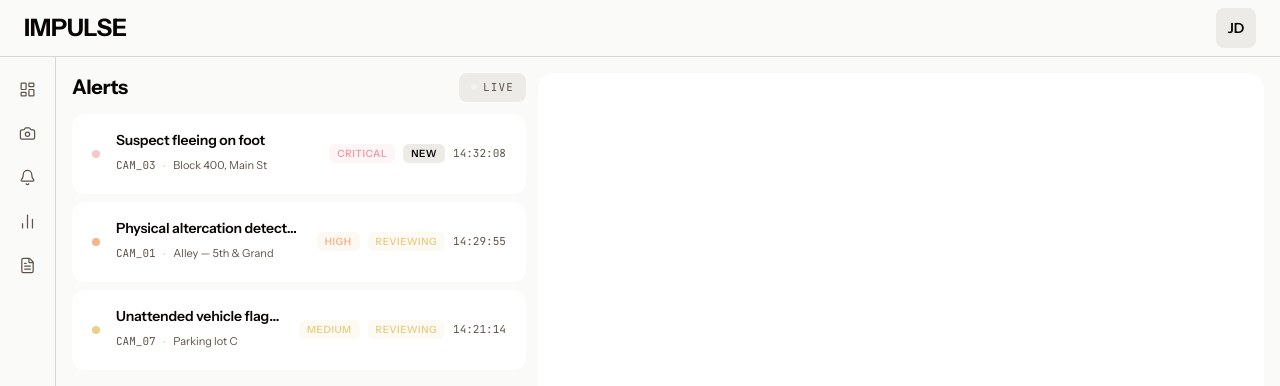
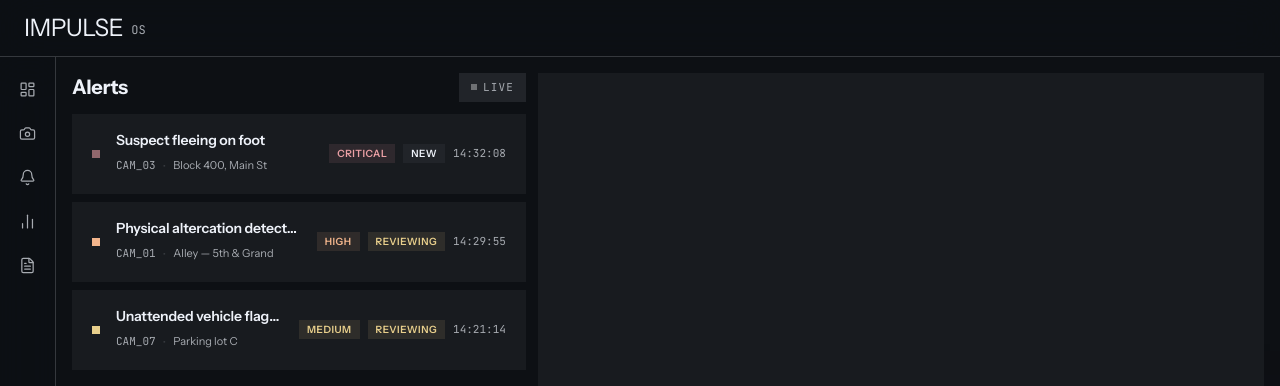
Before and after one commit to MarcDasilva/LAHacks2026, a Next.js app in the folder dashboard/: page /alerts in a window 1280 px wide. Shown: the top 386 px of the page. Built offline with nearby package versions, Linux system fonts and the light colour scheme; no server answers; a web font is replaced by a local one.

Commit message:
dark mode proper

```diff
--- a/dashboard/app/(app)/layout.tsx
+++ b/dashboard/app/(app)/layout.tsx
@@ -1,10 +1,12 @@
 import Navbar from "../components/Navbar";
+import DashboardThemeScope from "../components/DashboardThemeScope";
 
 export default function AppLayout({ children }: { children: React.ReactNode }) {
   return (
-    <>
+    <div className="dashboard-shell">
+      <DashboardThemeScope />
       <Navbar />
       <div className="pt-[57px] pl-14 h-screen overflow-hidden">{children}</div>
-    </>
+    </div>
   );
 }
--- a/dashboard/app/components/CameraFrameViewer.tsx
+++ b/dashboard/app/components/CameraFrameViewer.tsx
@@ -316,12 +316,12 @@ export default function CameraFrameViewer({
         </div>
       )}
 
-      <div className="absolute right-3 bottom-3 flex items-center gap-1.5 rounded-[8px] bg-black/40 px-2 py-1 backdrop-blur-sm">
-        <span className={`h-1.5 w-1.5 rounded-full ${senderOnline ? "bg-white/60" : "bg-[oklch(0.78_0.09_15)]"} ${senderOnline ? "animate-pulse" : ""}`} />
+      <div className="absolute right-3 bottom-3 flex items-center gap-1.5 bg-black/40 px-2 py-1 backdrop-blur-sm">
+        <span className={`h-1.5 w-1.5 ${senderOnline ? "bg-white/60" : "bg-[oklch(0.78_0.09_15)]"} ${senderOnline ? "animate-pulse" : ""}`} />
         <span className="text-[10px] text-white font-mono uppercase tracking-widest">{statusLabel}</span>
       </div>
 
-      <div className="absolute left-3 bottom-3 rounded-[8px] bg-black/40 px-2 py-1 backdrop-blur-sm">
+      <div className="absolute left-3 bottom-3 bg-black/40 px-2 py-1 backdrop-blur-sm">
         <span className="text-[10px] text-white/70 font-mono">
           {lastFrameAtLabel ? `last frame ${lastFrameAtLabel}` : `room ${roomId}`}
         </span>
--- /dev/null
+++ b/dashboard/app/components/DashboardThemeScope.tsx
@@ -0,0 +1,18 @@
+"use client";
+
+import { useEffect } from "react";
+
+export default function DashboardThemeScope() {
+  useEffect(() => {
+    const root = document.documentElement;
+    root.dataset.theme = "dark";
+    root.classList.add("dark");
+
+    return () => {
+      root.dataset.theme = "light";
+      root.classList.remove("dark");
+    };
+  }, []);
+
+  return null;
+}
--- a/dashboard/app/components/Navbar.tsx
+++ b/dashboard/app/components/Navbar.tsx
@@ -15,13 +15,15 @@ export default function Navbar() {
   return (
     <>
       {/* Top bar */}
-      <nav className="fixed top-0 left-0 right-0 z-50 flex items-center justify-between px-6 h-[57px] bg-[var(--background)]/80 backdrop-blur-xl border-b border-[var(--border)]">
-        <Link href="/" className="text-[var(--foreground)] font-bold text-2xl tracking-[-0.01em] uppercase hover:opacity-80 transition-opacity">
-          IMPULSE
+      <nav className="fixed top-0 left-0 right-0 z-50 flex items-center px-6 h-[57px] bg-[var(--background)]/80 backdrop-blur-xl border-b border-[var(--border)]">
+        <Link href="/" className="flex items-center gap-2 group hover:opacity-80 transition-opacity">
+          <span className="font-display tracking-tight text-2xl">
+            IMPULSE
+          </span>
+          <span className="text-[var(--muted-foreground)] font-mono text-xs mt-1">
+            OS
+          </span>
         </Link>
-        <button className="w-10 h-10 rounded-[8px] bg-[var(--muted)] flex items-center justify-center text-sm font-semibold text-[var(--foreground)] hover:bg-[var(--border)] transition-colors">
-          JD
-        </button>
       </nav>
 
       {/* Left sidebar */}
@@ -31,7 +33,7 @@ export default function Navbar() {
             key={label}
             href={href}
             title={label}
-            className="flex items-center justify-center w-10 h-10 rounded-[8px] text-[var(--muted-foreground)] hover:text-[var(--foreground)] hover:bg-[var(--muted)] transition-colors"
+            className="flex items-center justify-center w-10 h-10 text-[var(--muted-foreground)] hover:text-[var(--foreground)] hover:bg-[var(--muted)] transition-colors"
           >
             <Icon size={17} strokeWidth={1.75} />
           </a>
--- a/dashboard/app/components/ui/PointCloudViewer.tsx
+++ b/dashboard/app/components/ui/PointCloudViewer.tsx
@@ -254,7 +254,7 @@ export function PointCloudViewer({
   }, [url, bridgeUrl, sessionId, pointSizeFactor]);
 
   return (
-    <div ref={containerRef} className="absolute inset-0 rounded-[14px] overflow-hidden">
+    <div ref={containerRef} className="absolute inset-0 overflow-hidden">
       <div className="absolute bottom-3 right-3 z-10 text-[10px] text-[var(--muted-foreground)] font-mono">
         {status === "loading" && "loading…"}
         {status === "ready" && `${pointCount.toLocaleString()} pts · drag · scroll`}
--- a/dashboard/app/globals.css
+++ b/dashboard/app/globals.css
@@ -28,7 +28,7 @@
   --chart-3: oklch(0.55 0.02 60);
   --chart-4: oklch(0.70 0.02 60);
   --chart-5: oklch(0.85 0.01 60);
-  --radius: 0.25rem;
+  --radius: 0;
   --sidebar: oklch(0.985 0 0);
   --sidebar-foreground: oklch(0.145 0 0);
   --sidebar-primary: oklch(0.205 0 0);
@@ -37,6 +37,46 @@
   --sidebar-accent-foreground: oklch(0.205 0 0);
   --sidebar-border: oklch(0.922 0 0);
   --sidebar-ring: oklch(0.708 0 0);
+}
+
+.dark {
+  --background: oklch(0.17 0.01 260);
+  --foreground: oklch(0.96 0.01 260);
+  --card: oklch(0.22 0.01 260);
+  --card-foreground: oklch(0.96 0.01 260);
+  --popover: oklch(0.22 0.01 260);
+  --popover-foreground: oklch(0.96 0.01 260);
+  --primary: oklch(0.96 0.01 260);
+  --primary-foreground: oklch(0.20 0.01 260);
+  --secondary: oklch(0.28 0.01 260);
+  --secondary-foreground: oklch(0.96 0.01 260);
+  --muted: oklch(0.26 0.01 260);
+  --muted-foreground: oklch(0.74 0.01 260);
+  --accent: oklch(0.30 0.01 260);
+  --accent-foreground: oklch(0.96 0.01 260);
+  --destructive: oklch(0.70 0.19 25);
+  --destructive-foreground: oklch(0.96 0.01 260);
+  --border: oklch(0.34 0.01 260);
+  --input: oklch(0.30 0.01 260);
+  --ring: oklch(0.80 0.02 260);
+  --chart-1: oklch(0.78 0.02 260);
+  --chart-2: oklch(0.66 0.02 260);
+  --chart-3: oklch(0.56 0.02 260);
+  --chart-4: oklch(0.46 0.02 260);
+  --chart-5: oklch(0.36 0.01 260);
+  --sidebar: oklch(0.20 0.01 260);
+  --sidebar-foreground: oklch(0.94 0.01 260);
+  --sidebar-primary: oklch(0.94 0.01 260);
+  --sidebar-primary-foreground: oklch(0.20 0.01 260);
+  --sidebar-accent: oklch(0.28 0.01 260);
+  --sidebar-accent-foreground: oklch(0.94 0.01 260);
+  --sidebar-border: oklch(0.34 0.01 260);
+  --sidebar-ring: oklch(0.74 0.01 260);
+}
+
+.dashboard-shell,
+.dashboard-shell * {
+  border-radius: 0 !important;
 }
 
 @theme inline {
--- a/dashboard/app/page.tsx
+++ b/dashboard/app/page.tsx
@@ -1,4 +1,3 @@
-import type { CSSProperties } from "react";
 import { Navigation } from "@/components/landing/navigation";
 import { HeroSection } from "@/components/landing/hero-section";
 import { FooterSection } from "@/components/landing/footer-section";
@@ -6,15 +5,7 @@ import DitherBackground from "@/components/DitherBackground";
 
 export default function Home() {
   return (
-    <main
-      className="relative min-h-screen overflow-x-hidden noise-overlay"
-      style={
-        {
-          "--foreground": "oklch(0.12 0.01 60)",
-          "--muted-foreground": "oklch(0.35 0.01 60)",
-        } as CSSProperties
-      }
-    >
+    <main className="relative min-h-screen overflow-x-hidden noise-overlay">
       <DitherBackground />
 
       <div className="relative z-10">
--- a/dashboard/components/landing/navigation.tsx
+++ b/dashboard/components/landing/navigation.tsx
@@ -1,10 +1,12 @@
 "use client";
 
 import { useState, useEffect } from "react";
+import { useRouter } from "next/navigation";
 import { Button } from "@/components/ui/button";
 import { Menu, X } from "lucide-react";
 
 export function Navigation() {
+  const router = useRouter();
   const [isScrolled, setIsScrolled] = useState(false);
   const [isMobileMenuOpen, setIsMobileMenuOpen] = useState(false);
 
@@ -65,6 +67,7 @@ export function Navigation() {
               className={`bg-foreground hover:bg-foreground/90 text-background rounded-full transition-all duration-500 ${
                 isScrolled ? "px-4 h-8 text-xs" : "px-6"
               }`}
+              onClick={() => router.push("/dashboard")}
             >
               Launch IMPULSE
             </Button>
@@ -112,7 +115,10 @@ export function Navigation() {
             </Button>
             <Button
               className="flex-1 bg-foreground text-background rounded-full h-14 text-base"
-              onClick={() => setIsMobileMenuOpen(false)}
+              onClick={() => {
+                setIsMobileMenuOpen(false);
+                router.push("/dashboard");
+              }}
             >
               Launch IMPULSE
             </Button>
```
Also changed, not shown: dashboard/app/(app)/dashboard/page.tsx (+6 -6 lines), dashboard/app/components/CameraBentoBoard.tsx (+5 -5 lines).
